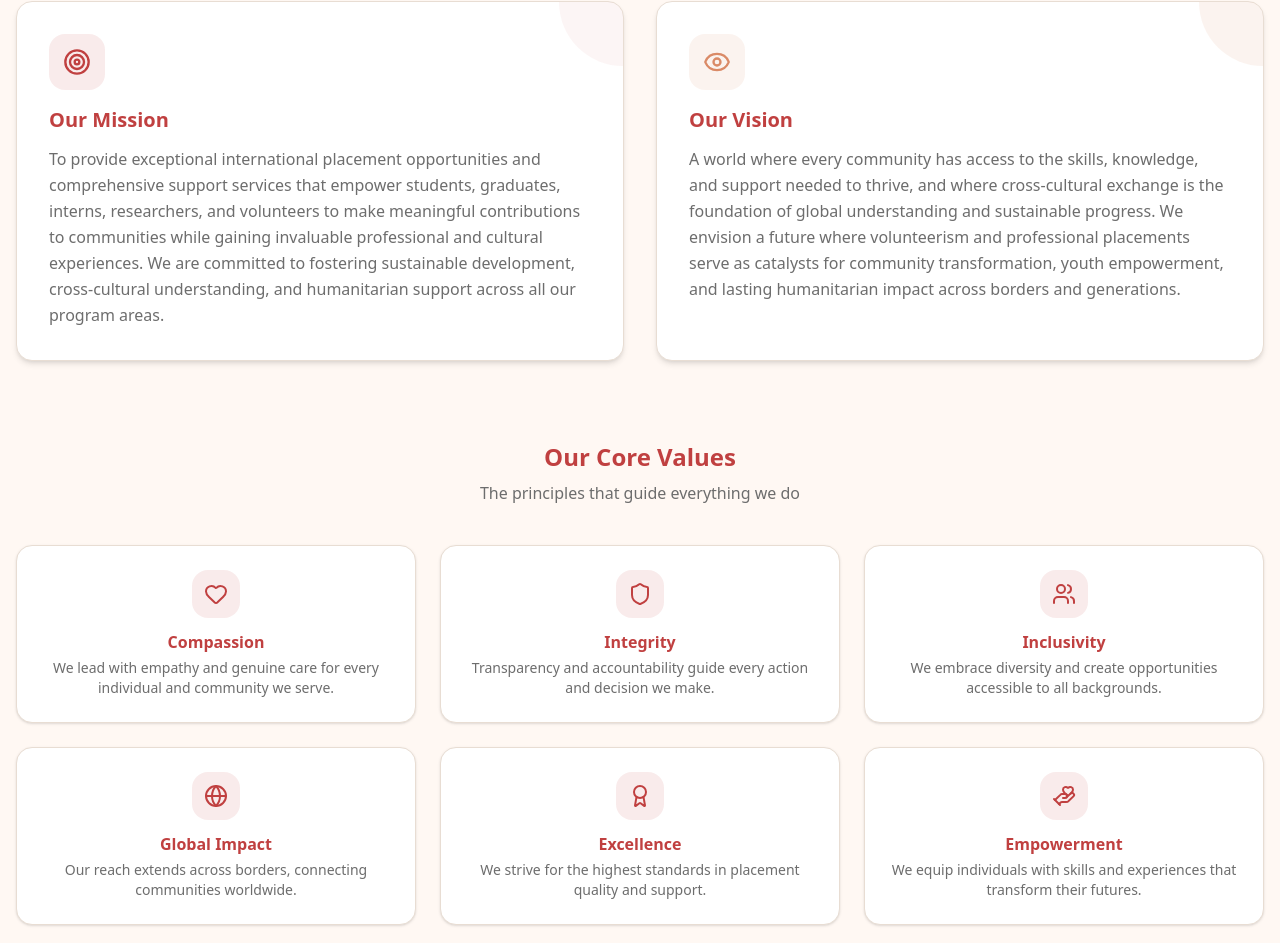
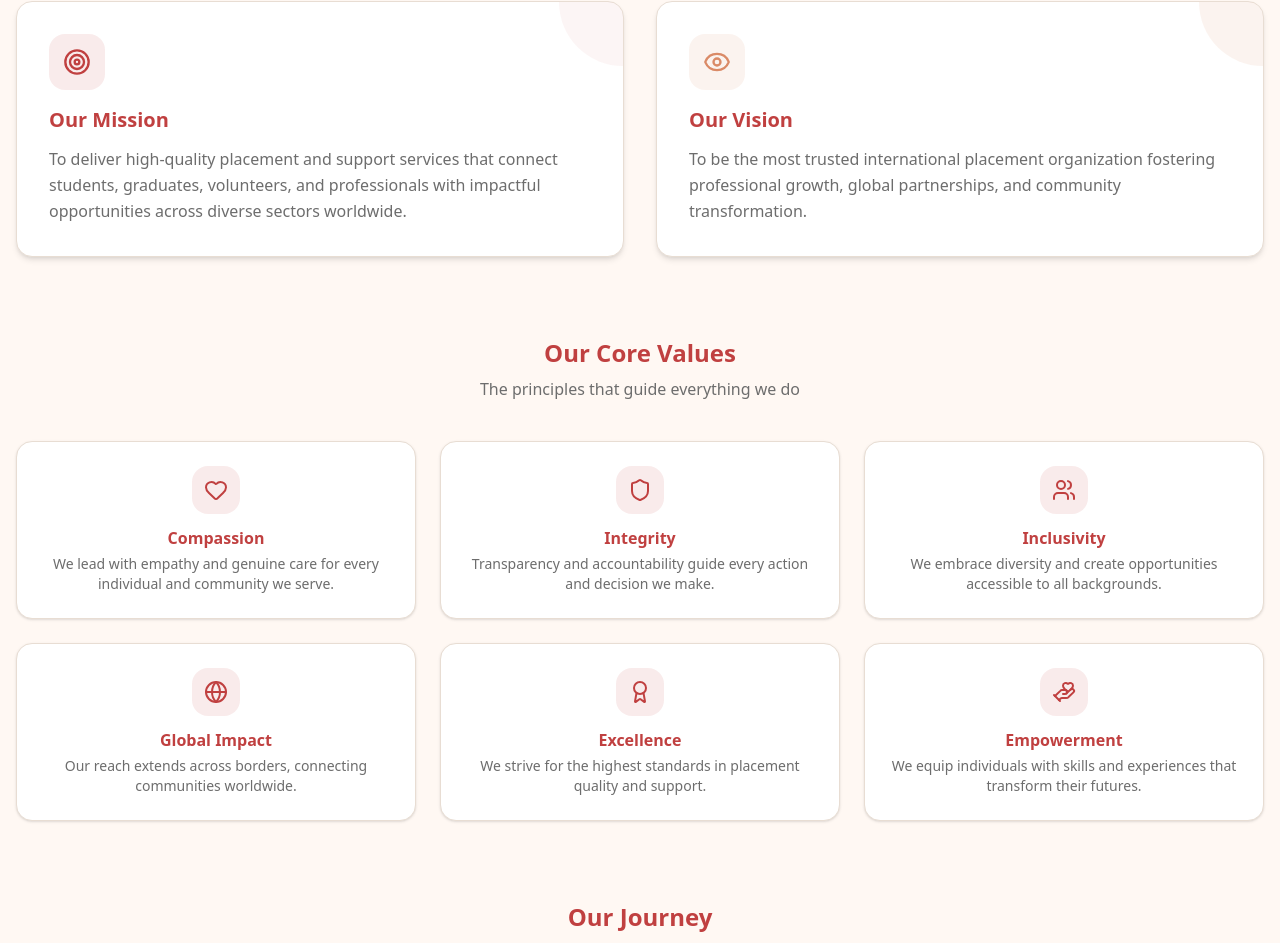
Before and after one commit to lilromeo2290/Global_Experience-, a Next.js app: page / in a window 1280 px wide. Shown: the part 1673-2616 px from the top of the page. Built offline with nearby package versions, Linux system fonts and the light colour scheme.

Commit message:
52acb4b6-500b-49e2-81ff-3a733e23e303

```diff
--- a/src/components/sections/about.tsx
+++ b/src/components/sections/about.tsx
@@ -58,11 +58,8 @@ export default function AboutSection() {
               </div>
               <h3 className="text-xl font-bold text-mahogany mb-3">Our Mission</h3>
               <p className="text-dove leading-relaxed">
-                To provide exceptional international placement opportunities and comprehensive support services
-                that empower students, graduates, interns, researchers, and volunteers to make meaningful
-                contributions to communities while gaining invaluable professional and cultural experiences.
-                We are committed to fostering sustainable development, cross-cultural understanding, and
-                humanitarian support across all our program areas.
+                To deliver high-quality placement and support services that connect students, graduates,
+                volunteers, and professionals with impactful opportunities across diverse sectors worldwide.
               </p>
             </div>
           </motion.div>
@@ -80,10 +77,8 @@ export default function AboutSection() {
               </div>
               <h3 className="text-xl font-bold text-mahogany mb-3">Our Vision</h3>
               <p className="text-dove leading-relaxed">
-                A world where every community has access to the skills, knowledge, and support needed to thrive,
-                and where cross-cultural exchange is the foundation of global understanding and sustainable progress.
-                We envision a future where volunteerism and professional placements serve as catalysts for community
-                transformation, youth empowerment, and lasting humanitarian impact across borders and generations.
+                To be the most trusted international placement organization fostering professional growth,
+                global partnerships, and community transformation.
               </p>
             </div>
           </motion.div>
```
